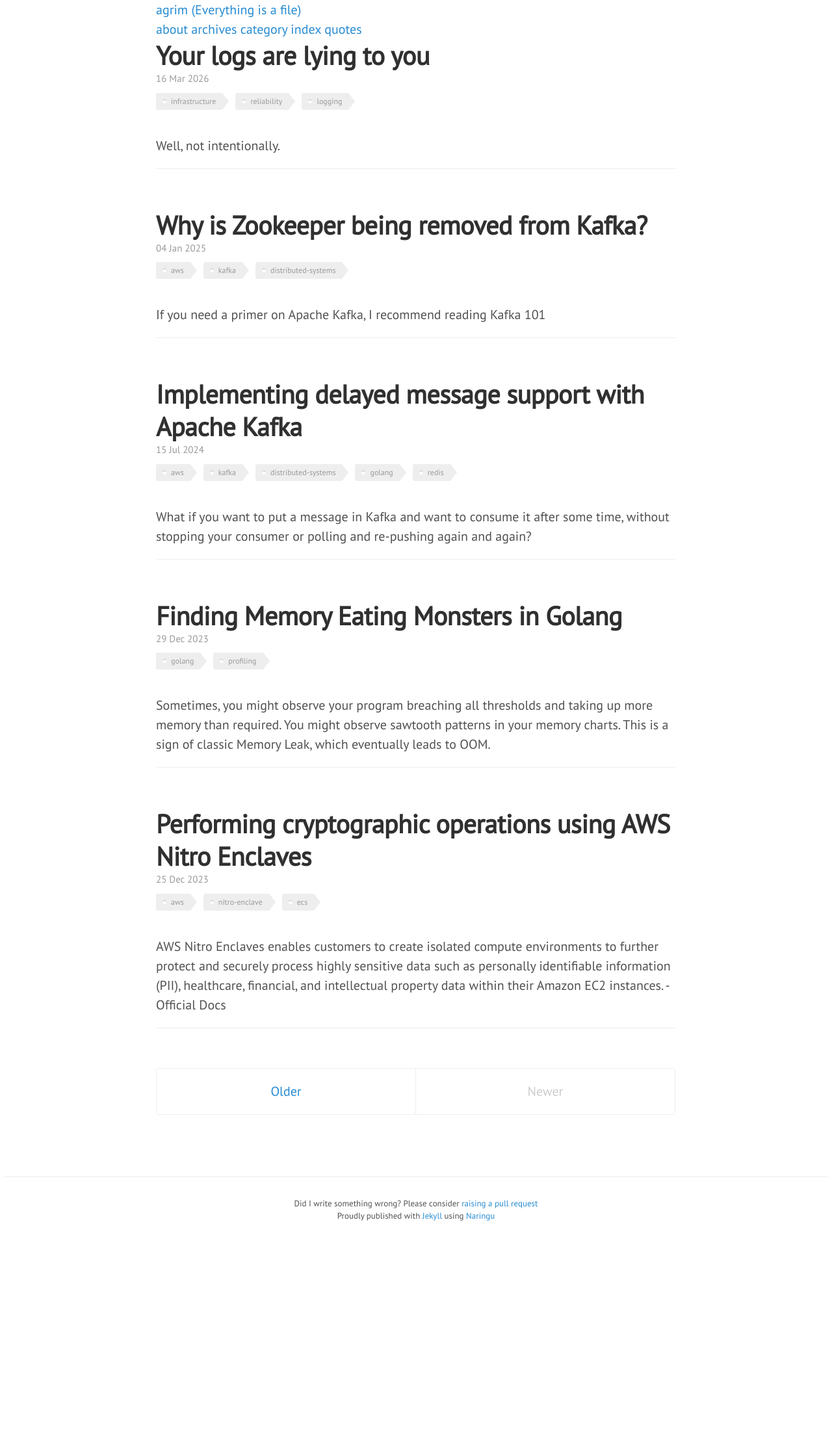
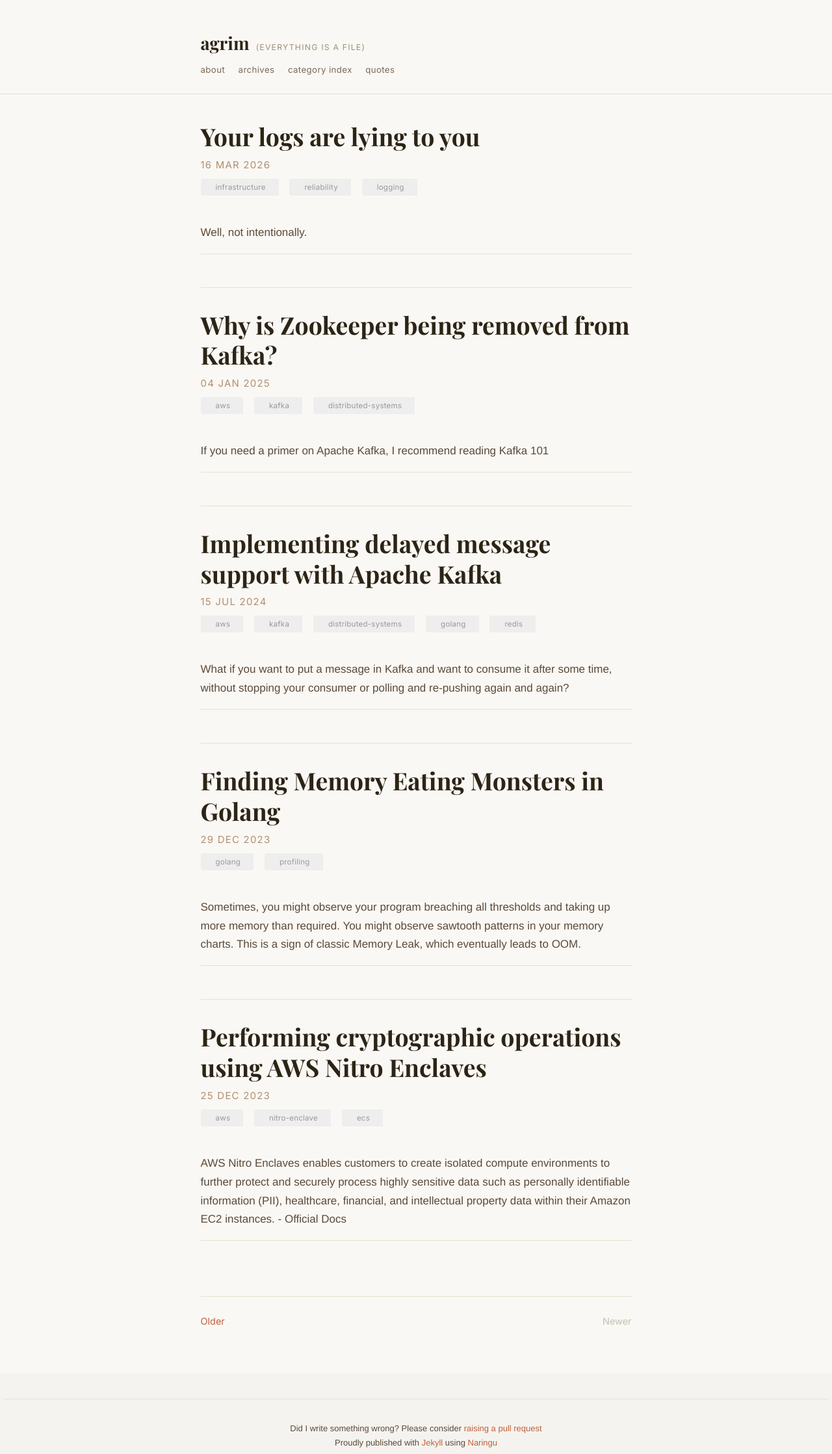
Before and after one commit to agrim123/agrim123.github.io, a Jekyll site: the page built from index.html, in a window 1280 px wide. Shown: the whole page at 65% size. Built offline with Jekyll 4.4.1, drawn with Linux system fonts in a browser that asks for light colours; nearby versions of some CDN libraries; some web fonts are replaced; the list of posts is cut into pages by our own code; before the commit the page ends 1886 px from its top, so only the background shows below that.

Commit message:
feat: swap to Playfair Display + Inter fonts and notebook.css

```diff
--- a/_includes/head.html
+++ b/_includes/head.html
@@ -95,11 +95,12 @@
   </title>
 
   <!-- CSS -->
-  <link rel="stylesheet" href="/public/css/lanyon.css">
+  <link rel="preconnect" href="https://fonts.googleapis.com">
+  <link rel="preconnect" href="https://fonts.gstatic.com" crossorigin>
+  <link rel="stylesheet" href="https://fonts.googleapis.com/css2?family=Playfair+Display:ital,wght@0,400;0,700;1,400&family=Inter:wght@400;500&display=swap">
+  <link rel="stylesheet" href="/public/css/notebook.css">
   <link rel="stylesheet" href="/public/css/syntax.css">
-  <link rel="stylesheet" href="/public/css/poole.css">
   <link rel="stylesheet" href="/public/css/custom.css">
-  <link rel="stylesheet" href="https://fonts.googleapis.com/css?family=PT+Serif:400,400italic,700%7CPT+Sans:400">
   <link rel="stylesheet" href="https://use.fontawesome.com/releases/v5.0.13/css/all.css"
     integrity="sha384-DNOHZ68U8hZfKXOrtjWvjxusGo9WQnrNx2sqG0tfsghAvtVlRW3tvkXWZh58N9jp" crossorigin="anonymous">
 
```
